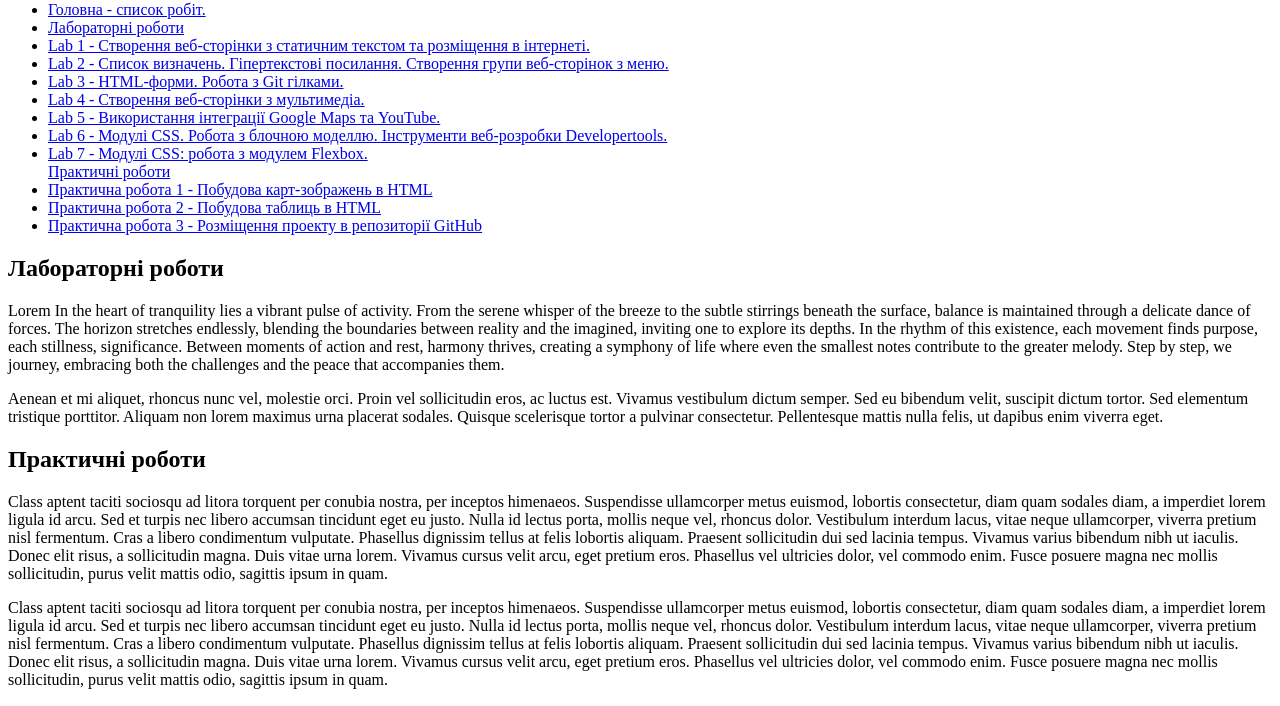
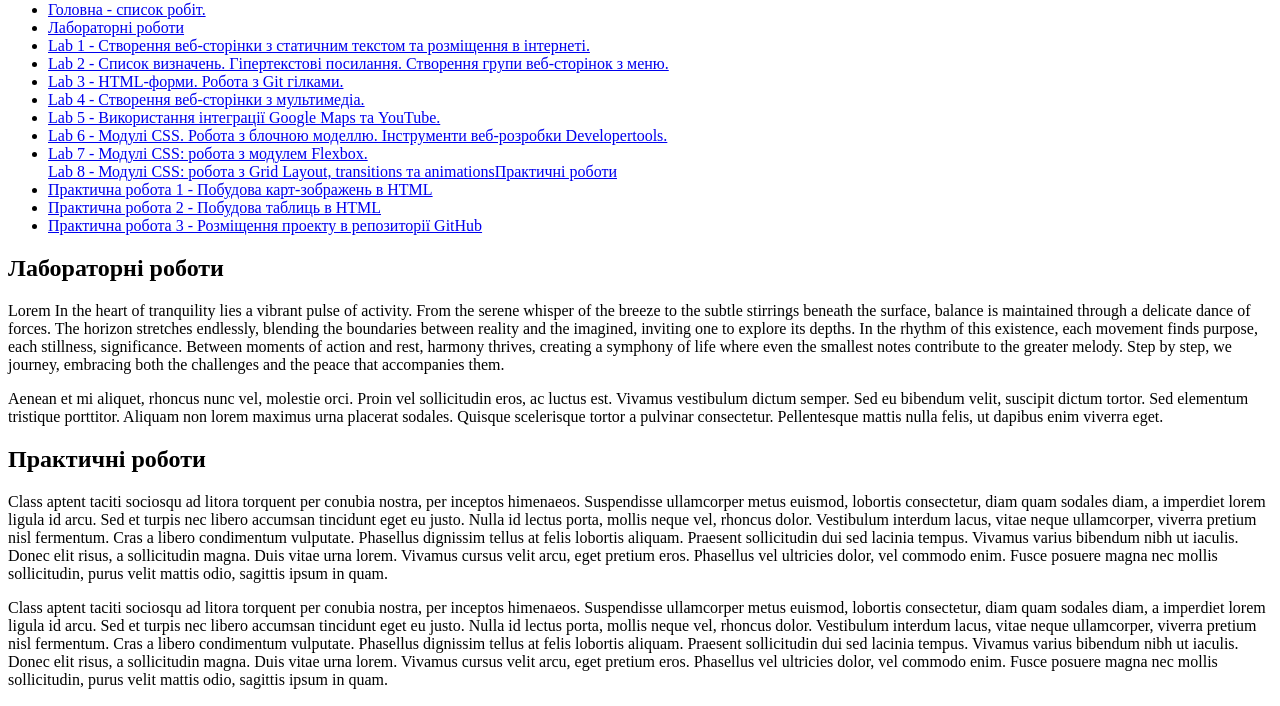
Before and after one commit to labik2/college_PII, a plain HTML site: page index.html in a window 1280 px wide. Shown: the part 65-771 px from the top of the page. Drawn offline with Linux system fonts and the light colour scheme.

Commit message:
Update index.html

```diff
--- a/index.html
+++ b/index.html
@@ -19,6 +19,7 @@
 		<li><a href="/lab5/index.html">Lab 5 - Використання інтеграції Google Maps та YouTube.</a></li>
 		<li><a href="/lab6/index.html">Lab 6 - Модулі СSS. Робота з блочною моделлю. Інструменти веб-розробки Developertools.</a></li>
 		<li><a href="/lab7/index.html">Lab 7 - Модулі СSS: робота з модулем Flexbox.</a></li
+		<li><a href="/lab8/index.html">Lab 8 - Модулі СSS: робота з Grid Layout, transitions та animations</a></li
 
 
 		<li><a href="#pract">Практичні роботи</a></li>
```
